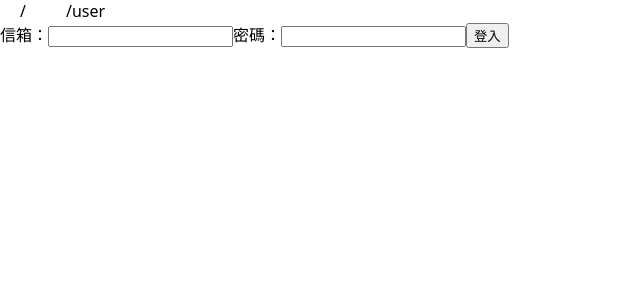
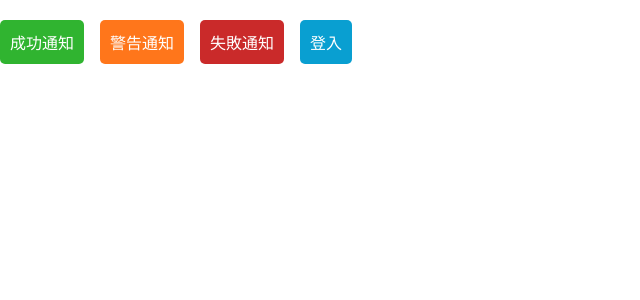
Before and after one commit to awdr74100/vue-composition-ts-pinia, a Vue app: page / in a window 1280 px wide. Shown: the top 300 px of the page, without its empty margins (0-640 px from the left). Built offline with nearby package versions, Linux system fonts and the light colour scheme.

Commit message:
Update...

```diff
--- a/src/App.vue
+++ b/src/App.vue
@@ -1,28 +1,12 @@
 <template>
-  <header>
-    <ul>
-      <li @click.prevent="$router.push('/')">/</li>
-      <li @click.prevent="$router.push('/user')">/user</li>
-    </ul>
-  </header>
+  <Notifications />
   <main>
     <RouterView />
   </main>
 </template>
 
-<script setup lang="ts"></script>
+<script setup lang="ts">
+import Notifications from '@/components/Notifications.vue';
+</script>
 
-<style scoped>
-ul {
-  display: flex;
-}
-
-li {
-  margin: 0px 20px;
-  cursor: pointer;
-}
-
-li:hover {
-  color: red;
-}
-</style>
+<style scoped></style>
--- /dev/null
+++ b/src/components/Notifications.vue
@@ -0,0 +1,55 @@
+<template>
+  <ul v-if="notifications.active">
+    <li
+      v-for="(notification, index) in notifications.notifications"
+      :key="index"
+      :class="{ [notification.type]: true }"
+    >
+      <p>{{ notification.title }}</p>
+      <p class="remove" @click="notifications.remove(notification.id)">x</p>
+    </li>
+  </ul>
+</template>
+
+<script setup lang="ts">
+import { useNotificationsStore } from '@/stores/notifications';
+
+const notifications = useNotificationsStore();
+</script>
+
+<style scoped>
+ul {
+  position: fixed;
+  top: 30px;
+  right: 30px;
+  z-index: 100;
+}
+
+li {
+  padding: 16px;
+  display: flex;
+  justify-content: space-between;
+  align-items: center;
+  margin-bottom: 16px;
+}
+
+li .remove {
+  cursor: pointer;
+  margin-left: 10px;
+}
+
+li.success {
+  background-color: rgb(48, 180, 48);
+  color: white;
+}
+
+li.warning {
+  background-color: rgb(255, 118, 27);
+  color: white;
+}
+
+li.error {
+  background-color: rgb(202, 42, 42);
+  color: white;
+}
+</style>
--- a/src/main.ts
+++ b/src/main.ts
@@ -8,7 +8,7 @@ import './assets/main.css';
 const app = createApp(App);
 const pinia = createPinia();
 
+app.use(pinia);
 app.use(router);
-app.use(pinia);
 
 app.mount('#app');
--- a/src/pages/index.vue
+++ b/src/pages/index.vue
@@ -1,38 +1,110 @@
 <template>
-  <form action="#" @submit.prevent="signIn">
-    <label for="email">信箱：</label>
-    <input type="email" id="email" v-model="email" />
-    <label for="password">密碼：</label>
-    <input type="password" id="password" v-model="password" />
-    <button type="submit">登入</button>
-  </form>
+  <ul>
+    <li>
+      <button
+        class="success"
+        @click.prevent="
+          notifications.add({ type: 'success', title: '成功通知...' })
+        "
+      >
+        成功通知
+      </button>
+    </li>
+    <li>
+      <button
+        class="warning"
+        @click.prevent="
+          notifications.add({ type: 'warning', title: '警告通知...' })
+        "
+      >
+        警告通知
+      </button>
+    </li>
+    <li>
+      <button
+        type="button"
+        class="error"
+        @click.prevent="
+          notifications.add({ type: 'error', title: '失敗通知...' })
+        "
+      >
+        失敗通知
+      </button>
+    </li>
+    <li v-if="!user.signedIn">
+      <button
+        type="button"
+        class="signIn"
+        @click.prevent="user.signIn('email', 'password')"
+      >
+        登入
+      </button>
+    </li>
+    <li v-else>
+      <button type="button" class="signOut" @click.prevent="user.signOut()">
+        登出
+      </button>
+    </li>
+  </ul>
+  <div class="user" v-if="user.signedIn">
+    <p>編號： {{ user.id }}</p>
+    <p>姓名： {{ user.name }}</p>
+  </div>
 </template>
 
 <script setup lang="ts">
-import { ref } from 'vue';
-import { useRouter } from 'vue-router/auto';
+import { useNotificationsStore } from '@/stores/notifications';
 import { useUserStore } from '@/stores/user';
 
-const router = useRouter();
-
+const notifications = useNotificationsStore();
 const user = useUserStore();
-
-const email = ref('');
-const password = ref('');
-
-const signIn = async () => {
-  const done = await user.signIn(email.value, password.value);
-
-  // user.$patch((state) => (state.id = 123));
-  // user.$patch({ id: 456 });
-
-  if (done) router.push('/user');
-};
-
-user.$subscribe((mutation, state) => {
-  // console.log(mutation);
-  // console.log(state.email);
-});
 </script>
 
-<style scoped></style>
+<style scoped>
+ul {
+  margin-top: 20px;
+  display: flex;
+}
+
+li {
+  margin-right: 16px;
+}
+
+button {
+  border: none;
+  border-radius: 5px;
+  padding: 10px;
+  font-size: 16px;
+  transition: all 0.15s;
+  cursor: pointer;
+}
+
+button.success {
+  background-color: rgb(48, 180, 48);
+  color: white;
+}
+
+button.warning {
+  background-color: rgb(255, 118, 27);
+  color: white;
+}
+
+button.error {
+  background-color: rgb(202, 42, 42);
+  color: white;
+}
+
+button.signIn,
+button.signOut {
+  background-color: rgb(9, 159, 209);
+  color: white;
+}
+
+div.user {
+  max-width: 350px;
+  margin-top: 20px;
+  border: 1px solid rgb(63, 63, 63);
+  color: rgb(63, 63, 63);
+  padding: 20px;
+}
+</style>
--- a/src/pages/user.vue
+++ /dev/null
@@ -1,40 +0,0 @@
-<template>
-  <p>
-    ID: <span class="text-primary">{{ user.id }}</span>
-  </p>
-  <p>
-    Name: <span class="text-primary">{{ user.name }}</span>
-  </p>
-  <p>
-    Email: <span class="text-primary">{{ user.email }}</span>
-  </p>
-  <button type="button" @click.prevent="signOut">登出</button>
-</template>
-
-<script setup lang="ts">
-import { useRouter } from 'vue-router/auto';
-import { _definePage as definePage } from 'unplugin-vue-router/runtime';
-import { useUserStore } from '@/stores/user';
-
-const router = useRouter();
-
-const user = useUserStore();
-
-definePage({
-  meta: {
-    requiredAuth: true,
-  },
-});
-
-const signOut = async () => {
-  const done = await user.signOut();
-
-  if (done) router.push('/');
-};
-</script>
-
-<style scoped>
-.text-primary {
-  color: darkcyan;
-}
-</style>
--- a/src/router/index.ts
+++ b/src/router/index.ts
@@ -10,7 +10,7 @@ router.beforeEach((to) => {
 
   if (!to.meta.requiredAuth) return true;
 
-  if (user.loggedIn) return true;
+  if (user.signedIn) return true;
 
   return { path: '/' };
 });
--- /dev/null
+++ b/src/stores/notifications.ts
@@ -0,0 +1,31 @@
+import { ref, computed } from 'vue';
+import { defineStore } from 'pinia';
+
+export interface Notification {
+  id: number;
+  type: 'success' | 'warning' | 'error';
+  title: string;
+}
+
+export const useNotificationsStore = defineStore('notifications', () => {
+  const notifications = ref<Notification[]>([]);
+
+  const active = computed(() => !!notifications.value.length);
+
+  function add(notification: Omit<Notification, 'id'>) {
+    notifications.value.push({ id: Date.now(), ...notification });
+  }
+
+  function remove(notificationId: Notification['id']) {
+    const index = notifications.value.findIndex(
+      ({ id }) => id === notificationId,
+    );
+    notifications.value.splice(index, 1);
+  }
+
+  function clear() {
+    notifications.value = [];
+  }
+
+  return { notifications, active, add, remove, clear };
+});
--- a/src/stores/user.ts
+++ b/src/stores/user.ts
@@ -1,43 +1,45 @@
 import { ref, computed } from 'vue';
 import { defineStore } from 'pinia';
+import { useNotificationsStore } from '@/stores/notifications';
 
-interface User {
-  id: number;
+export interface User {
+  id: string;
   name: string;
-  email: string;
 }
 
 export const useUserStore = defineStore('user', () => {
-  const id = ref<null | number>(null);
-  const name = ref<null | string>(null);
-  const email = ref<null | string>(null);
+  const notifications = useNotificationsStore();
 
-  const loggedIn = computed(() => id.value !== null);
+  const id = ref('');
+  const name = ref('');
 
-  function updateUser(payload: {
-    id: null | number;
-    name: null | string;
-    email: null | string;
-  }) {
-    id.value = payload.id;
-    name.value = payload.name;
-    email.value = payload.email;
+  const signedIn = computed(() => !!id.value);
+
+  function updateUser(user: User) {
+    id.value = user.id;
+    name.value = user.name;
   }
 
   async function signIn(email: string, password: string) {
-    const url = `${import.meta.env.VITE_BACKEND_URL}/users/3`;
+    const url = `${import.meta.env.VITE_BACKEND_URL}/users/5`;
     const data = await fetch(url).then((res) => res.json() as Promise<User>);
 
     updateUser(data);
 
-    return true;
-  }
-
-  async function signOut() {
-    updateUser({ id: null, name: null, email: null });
+    notifications.add({ type: 'success', title: '登入成功...' });
 
     return true;
   }
 
-  return { id, name, email, loggedIn, signIn, signOut };
+  function signOut() {
+    const data = { id: '', name: '' };
+
+    updateUser(data);
+
+    notifications.add({ type: 'success', title: '登出成功...' });
+
+    return true;
+  }
+
+  return { id, name, signedIn, signIn, signOut };
 });
--- a/typed-router.d.ts
+++ b/typed-router.d.ts
@@ -36,7 +36,6 @@ import type {
 declare module 'vue-router/auto/routes' {
   export interface RouteNamedMap {
     '/': RouteRecordInfo<'/', '/', Record<never, never>, Record<never, never>>,
-    '/user': RouteRecordInfo<'/user', '/user', Record<never, never>, Record<never, never>>,
   }
 }
 
```
